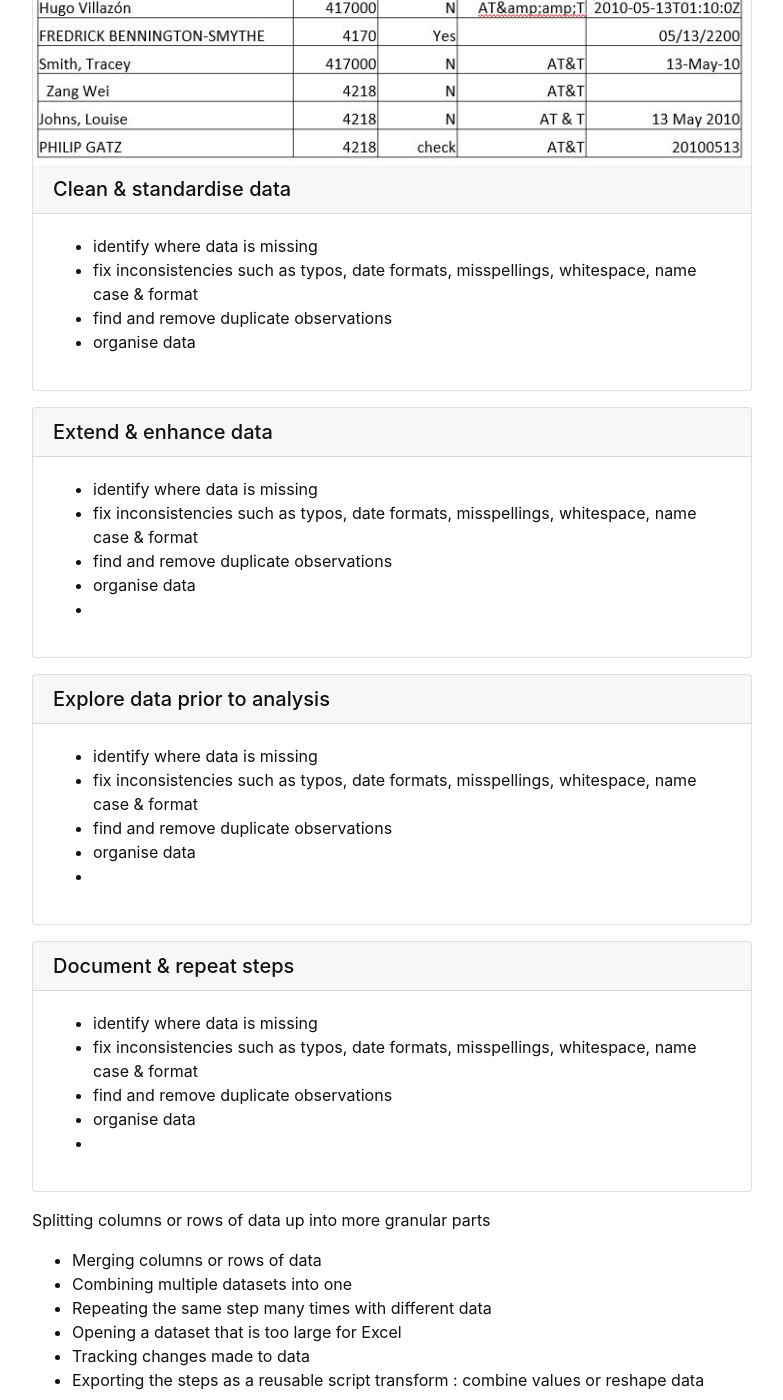
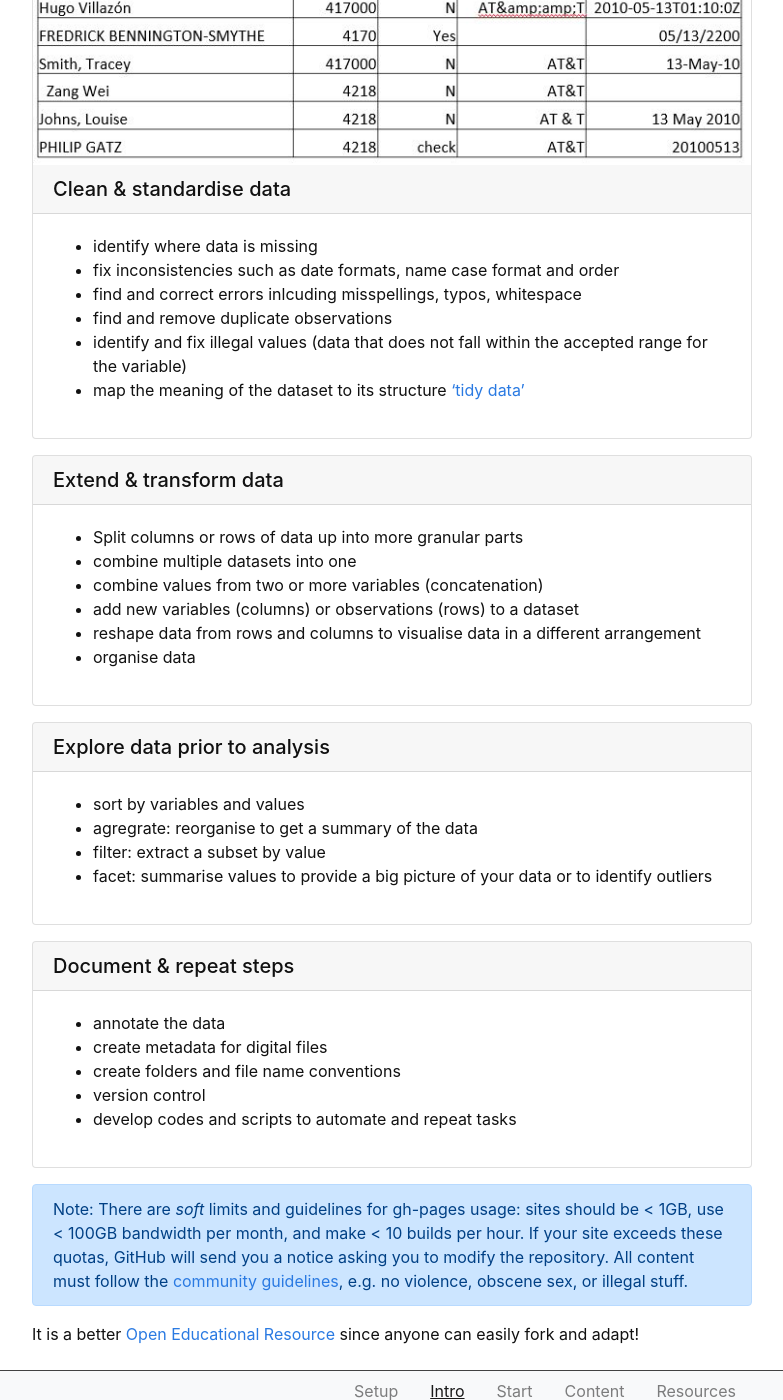
Before and after one commit to GULibrarySandbox/intro-data-wrangle, a Jekyll site: the page built from content/1-intro.md, in a window 1280 px wide and 1400 px high, scrolled down 1099 px. Shown: the whole window, without its empty margins (248-1031 px from the left). Built offline with Jekyll 4.4.1, drawn with Linux system fonts in a browser that asks for light colours.

Commit message:
Update 1-intro.md

```diff
--- a/content/1-intro.md
+++ b/content/1-intro.md
@@ -20,39 +20,33 @@ It runs inside your Web browser, but no web connection is needed to use it, unle
 
 {% capture text %}
 - identify where data is missing
-- fix inconsistencies such as typos, date formats, misspellings, whitespace, name case & format
+- fix inconsistencies such as date formats, name case format and order
+- find and correct errors inlcuding misspellings, typos, whitespace
 - find and remove duplicate observations
-- organise data{% endcapture %} {% include card.md header="Clean & standardise data" text=text img="MessyData.JPG" %}
+- identify and fix illegal values (data that does not fall within the accepted range for the variable)
+- map the meaning of the dataset to its structure ['tidy data'](https://cran.r-project.org/web/packages/tidyr/vignettes/tidy-data.html){% endcapture %} {% include card.md header="Clean & standardise data" text=text img="MessyData.JPG" %}
 
 {% capture text %}
-- identify where data is missing
-- fix inconsistencies such as typos, date formats, misspellings, whitespace, name case & format
-- find and remove duplicate observations
-- organise data
-- {% endcapture %} {% include card.md header="Extend & enhance data" text=text %}
+- Split columns or rows of data up into more granular parts
+- combine multiple datasets into one
+- combine values from two or more variables (concatenation)
+- add new variables (columns) or observations (rows) to a dataset
+- reshape data from rows and columns to visualise data in a different arrangement
+- organise data{% endcapture %} {% include card.md header="Extend & transform data" text=text %}
 
 {% capture text %}
-- identify where data is missing
-- fix inconsistencies such as typos, date formats, misspellings, whitespace, name case & format
-- find and remove duplicate observations
-- organise data
-- {% endcapture %} {% include card.md header="Explore data prior to analysis" text=text %}
+- sort by variables and values
+- agregrate: reorganise to get a summary of the data
+- filter: extract a subset by value
+- facet: summarise values to provide a big picture of your data or to identify outliers{% endcapture %} {% include card.md header="Explore data prior to analysis" text=text %}
 
 {% capture text %}
-- identify where data is missing
-- fix inconsistencies such as typos, date formats, misspellings, whitespace, name case & format
-- find and remove duplicate observations
-- organise data
-- {% endcapture %} {% include card.md header="Document & repeat steps" text=text %}
+- annotate the data
+- create metadata for digital files
+- create folders and file name conventions
+- version control
+- develop codes and scripts to automate and repeat tasks{% endcapture %} {% include card.md header="Document & repeat steps" text=text %}
 
-Splitting columns or rows of data up into more granular parts
-- Merging columns or rows of data
-- Combining multiple datasets into one
-- Repeating the same step many times with different data
-- Opening a dataset that is too large for Excel
-- Tracking changes made to data
-- Exporting the steps as a reusable script
-transform : combine values or reshape data
 
 {% capture text %}Note:
 There are *soft* limits and guidelines for gh-pages usage: sites should be < 1GB, use < 100GB bandwidth per month, and make < 10 builds per hour.
```
